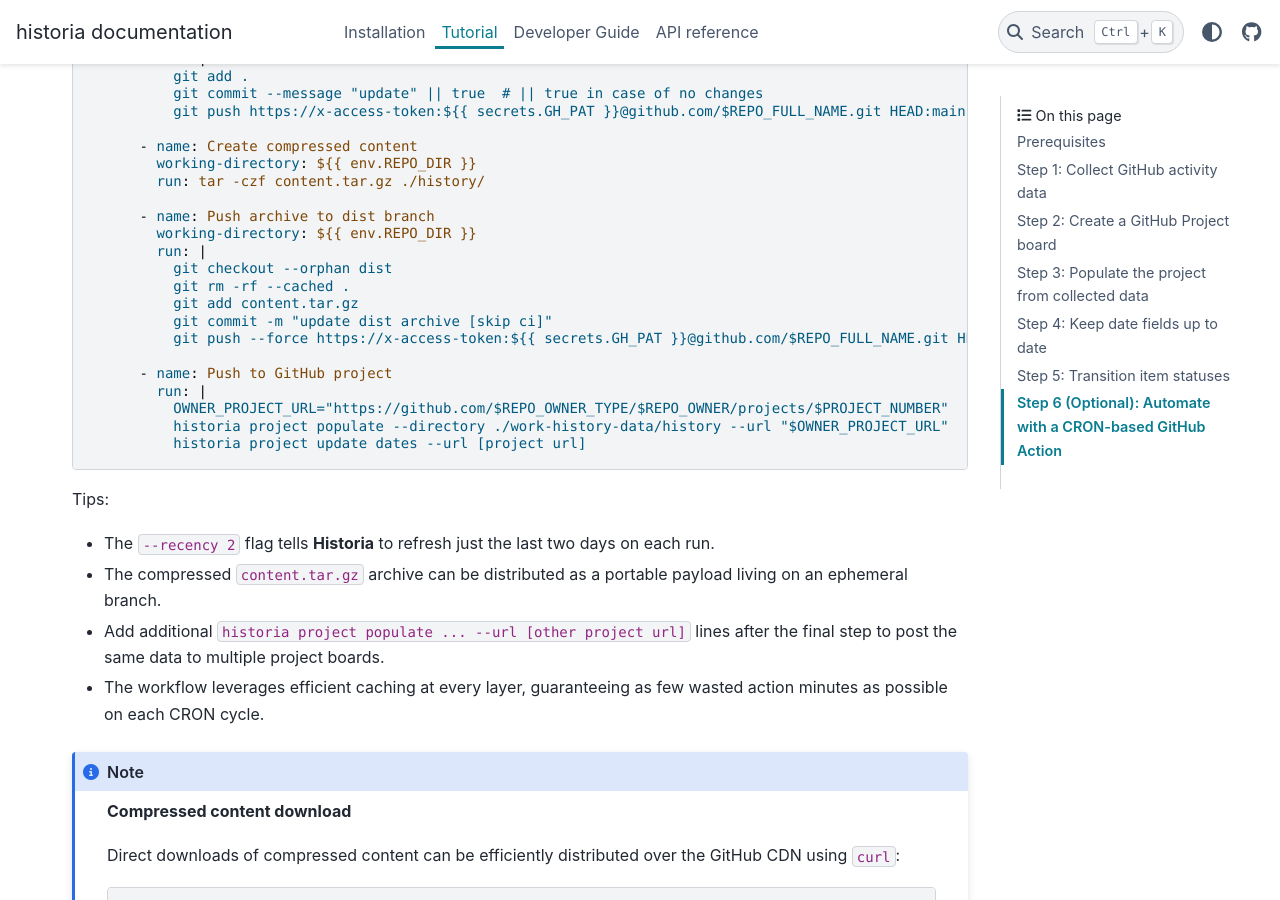
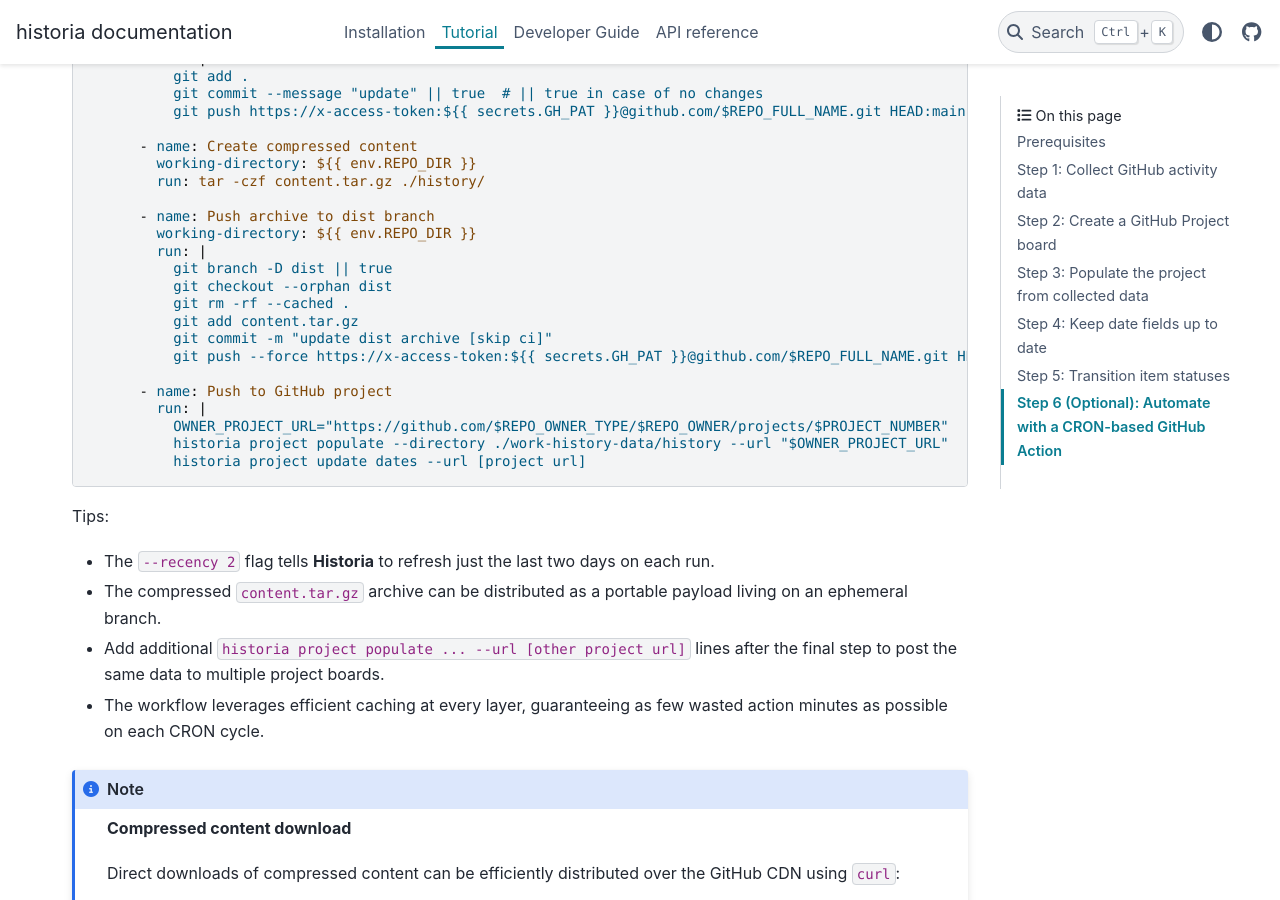
Before and after one commit to CodyCBakerPhD/historia, a Sphinx documentation site: the page built from docs/tutorial/index.md, in a window 1280 px wide and 900 px high, scrolled down 5172 px. Built offline with Sphinx 7.4.7 and the PyData theme 0.15.4, drawn with Linux system fonts in a browser that asks for light colours.

Commit message:
Fix git command in tutorial for dist branch

```diff
--- a/docs/tutorial/index.md
+++ b/docs/tutorial/index.md
@@ -305,6 +305,7 @@
       - name: Push archive to dist branch
         working-directory: ${{ env.REPO_DIR }}
         run: |
+          git branch -D dist || true
           git checkout --orphan dist
           git rm -rf --cached .
           git add content.tar.gz
```
